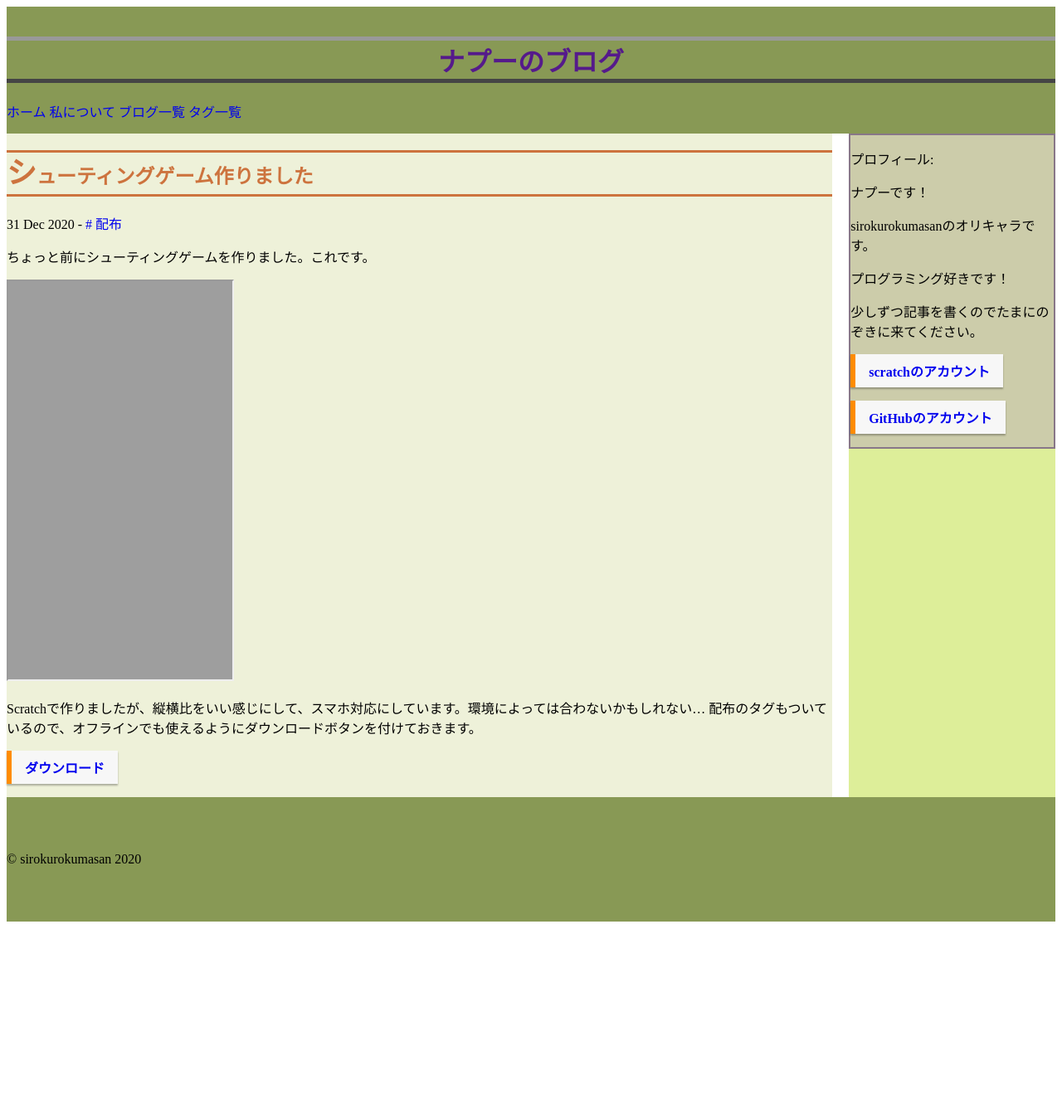
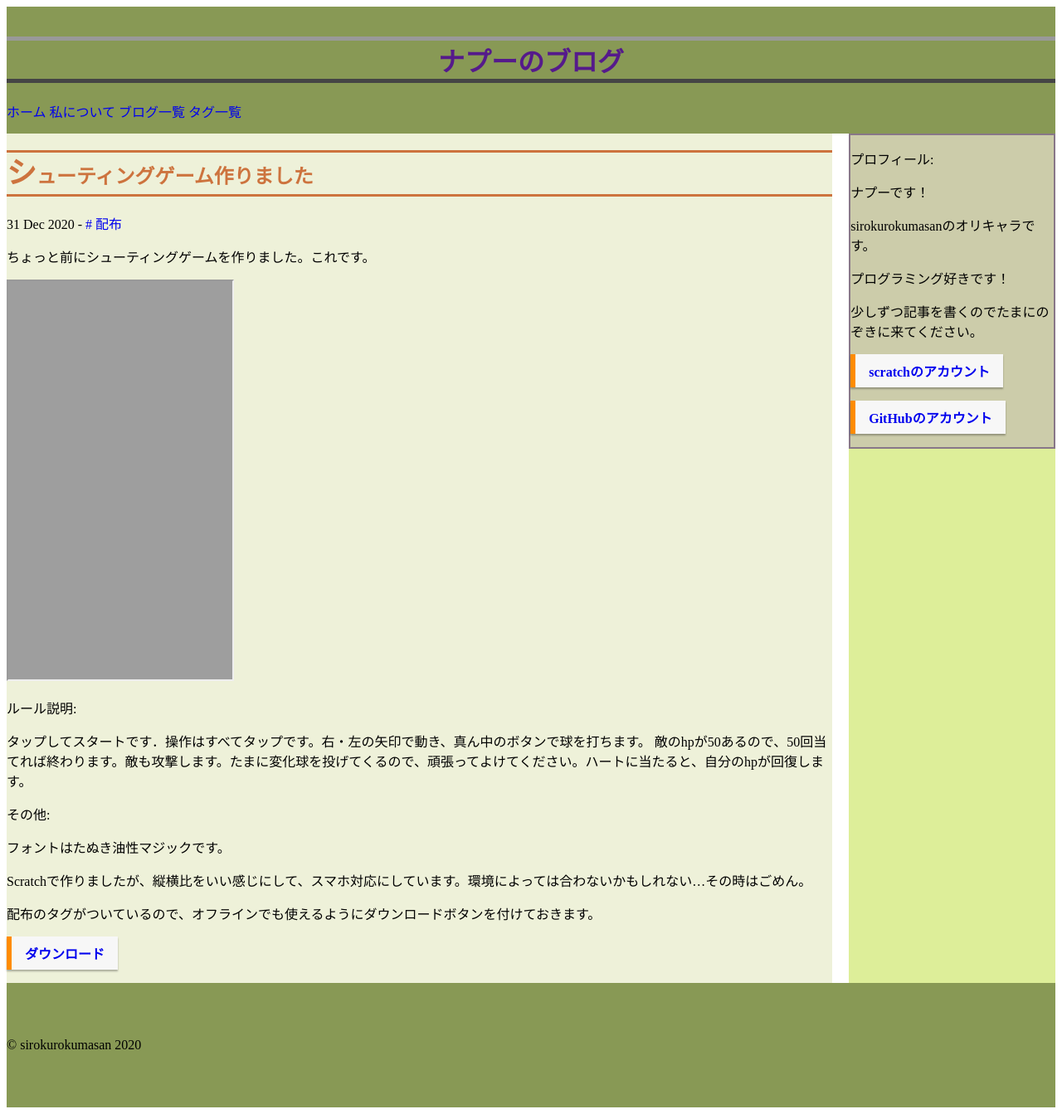
Before and after one commit to sirokurokumasan/sirokurokumasan.github.io, a Jekyll site: the page built from _posts/2020-12-31-シューティングゲーム作りました.md, in a window 1280 px wide and 1343 px high. Shown: the whole window at 83% size. Built offline with Jekyll 4.4.1, drawn with Linux system fonts in a browser that asks for light colours.

Commit message:
Update 2020-12-31-シューティングゲーム作りました.md

```diff
--- a/_posts/2020-12-31-シューティングゲーム作りました.md
+++ b/_posts/2020-12-31-シューティングゲーム作りました.md
@@ -6,7 +6,17 @@ author: 配布
 
 <iframe src="https://sirokurokumasan.github.io/assets/distribution/シューティング.html" width="270" height="480"></iframe>
 
-Scratchで作りましたが、縦横比をいい感じにして、スマホ対応にしています。環境によっては合わないかもしれない…
-配布のタグもついているので、オフラインでも使えるようにダウンロードボタンを付けておきます。
+ルール説明:
+
+タップしてスタートです．操作はすべてタップです。右・左の矢印で動き、真ん中のボタンで球を打ちます。
+敵のhpが50あるので、50回当てれば終わります。敵も攻撃します。たまに変化球を投げてくるので、頑張ってよけてください。ハートに当たると、自分のhpが回復します。
+
+その他:
+
+フォントはたぬき油性マジックです。
+
+Scratchで作りましたが、縦横比をいい感じにして、スマホ対応にしています。環境によっては合わないかもしれない…その時はごめん。
+
+配布のタグがついているので、オフラインでも使えるようにダウンロードボタンを付けておきます。
 
 <a href="https://sirokurokumasan.github.io/assets/distribution/シューティング.html" download="シューティングゲーム.html" class="btn">ダウンロード</a>
```
